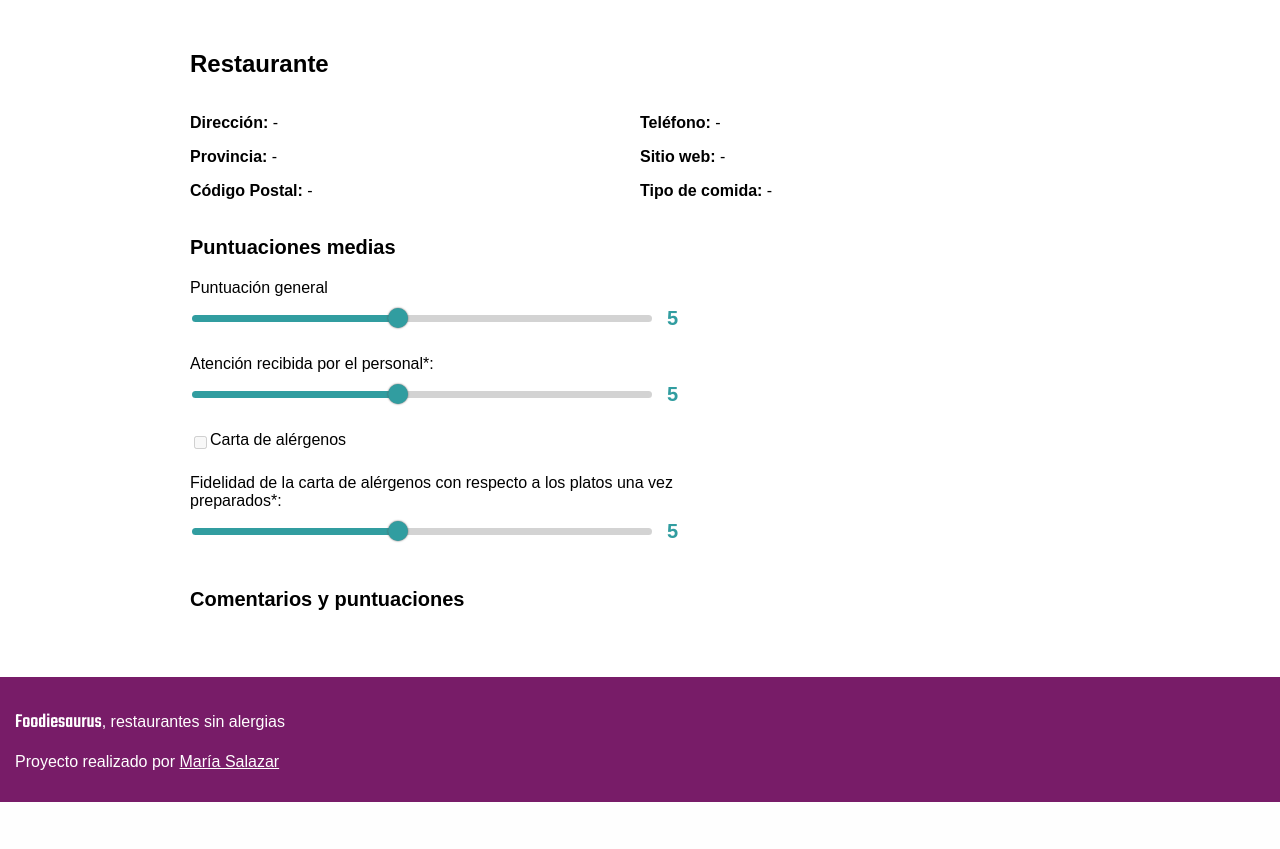
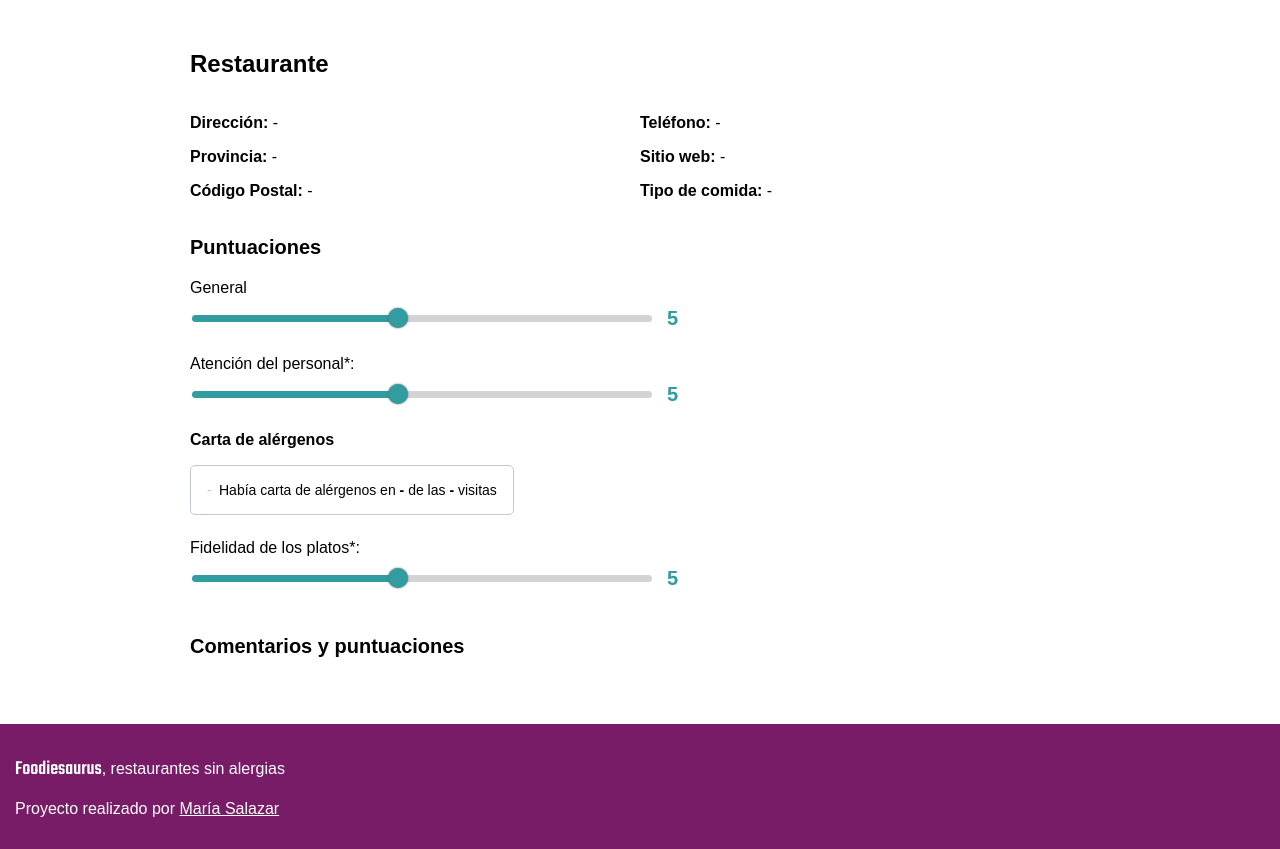
Before and after one commit to Mia-Salazar/safetaurant, a PHP site: page /view/restaurant.html in a window 1280 px wide. Shown: the part 71-920 px from the top of the page. Before the commit the page ends 873 px from the top, so only its background shows below. Run offline with PHP 8.4, Linux system fonts and the light colour scheme; data that the repository does not hold is empty.

Commit message:
Add total of charts

```diff
--- a/assets/stylesheets/restaurant.css
+++ b/assets/stylesheets/restaurant.css
@@ -28,6 +28,19 @@
     gap:  20px;
     padding: 0;
 	list-style-type: none;
+}
+
+.allergen-chart {
+	margin-top: 0;
+	margin-bottom: 0;
+}
+
+.info-list {
+	margin-bottom: 24px;
+}
+
+.info-list-item span {
+	font-weight: 600;
 }
 
 h3 {
--- a/view/restaurant.html
+++ b/view/restaurant.html
@@ -81,27 +81,28 @@
         </div>
       </div>
       <div class="averages-container">
-        <h3 id="averages">Puntuaciones medias</h3>
+        <h3 id="averages">Puntuaciones</h3>
         <div class="input-group">
-          <label class="input-label" for="generalScore">Puntuación general</label>
+          <label class="input-label" for="generalScore">General</label>
           <div class="range-input-container">
             <input class="range-input" id="generalScore" name="generalScore" value="5" type="range" min="1" max="10" required oninput="numberGeneral.value=value" disabled/>
             <output type="number" class="range-number" id="numberGeneral" min="1" max="10" value="5" disabled>5</output>
           </div>
         </div>
         <div class="input-group">
-          <label class="input-label" for="attentionScore">Atención recibida por el personal*: </label>
+          <label class="input-label" for="attentionScore">Atención del personal*: </label>
           <div class="range-input-container">
             <input class="range-input" id="attentionScore" name="attentionScore" value="5" type="range" min="1" max="10" required oninput="numberAttention.value=value" disabled/>
             <output type="number" class="range-number" id="numberAttention" min="1" max="10" value="5" disabled>5</output>
           </div>
         </div>
-        <div class="checkbox-group">
-          <label class="input-label" for="allergenChart" >Carta de alérgenos</label>
-          <input class="input" id="allergenChart" name="allergenChart" type="checkbox" disabled />
-        </div>
+        <h4 class="allergen-chart">Carta de alérgenos</h4>
+        <ul class="info-list">
+          <li class="info-list-item">Había carta de alérgenos en <span id="chartNumber">-</span> de las <span id="totalScores">-</span> visitas
+          </li>
+        </ul>
         <div class="input-group hidden">
-          <label class="input-label" for="fidelityScore">Fidelidad de la carta de alérgenos con respecto a los platos una vez preparados*: </label>
+          <label class="input-label" for="fidelityScore">Fidelidad de los platos*: </label>
           <div class="range-input-container">
             <input class="range-input" id="fidelityScore" name="fidelityScore" value="5" type="range" min="1" max="10" required oninput="numberFidelity.value=value" disabled/>
             <output type="number" class="range-number" id="numberFidelity" min="1" max="10" value="5" disabled>5</output>
@@ -171,7 +172,7 @@
 
         date.innerHTML = score.created;
         userName.innerHTML = score.userName;
-        allergenChart.innerHTML= `<span class='highlight'>¿Carta de alérgenos?: </span>${score.allergenChart === "0" ? "Sí" : "No"}`;
+        allergenChart.innerHTML= `<span class='highlight'>¿Carta de alérgenos?: </span>${score.allergenChart === "1" ? "Sí" : "No"}`;
         comment.innerHTML = `<span class='highlight'>Comentario: </span>${score.comment || "-"}`;
         fidelityScore.innerHTML = `<span class='highlight'>Puntuación de fidelidad: </span>${score.fidelityScore}`;
         generalScore.innerHTML = `<span class='highlight'>Puntuación general: </span>${score.generalScore}`;
@@ -211,8 +212,6 @@
       changeInputRangeBackground(averageAttentionId, averageAttention);
       document.getElementById("numberAttention").value = averageAttention;
       averageAttentionId.value = averageAttention;
-
-      document.getElementById("allergenChart").checked = Math.floor(average.allergenChart) === "0" ? false : true;
     }
 
     //Obtenemos los datos del restaurante
@@ -235,6 +234,19 @@
       xmlhttp.send(JSON.stringify(data));
     }
 
+    //Obtenemos la información sobre cuántas veces se encontró carta de alérgenos
+    const getChartsFound = () => {
+      var xmlhttp = new XMLHttpRequest();
+      xmlhttp.open("POST", "http://localhost/SafeTaurant/controller/charts-found.php", true);
+      xmlhttp.setRequestHeader("Content-Type", "application/json");
+      xmlhttp.onreadystatechange = function() {
+        if (this.readyState == 4 && this.status == 200) {
+          document.getElementById("chartNumber").innerHTML = this.responseText;
+        }
+      };
+      xmlhttp.send(JSON.stringify(data));
+    }
+
     //Obtenemos la información de todas las puntuaciones medias
     const getAverage = () => {
       var xmlhttp = new XMLHttpRequest();
@@ -245,7 +257,9 @@
           //Guardamos los datos en una variable
           //Colocamos los datos de las calificaciones medias en la página
           average = JSON.parse(this.responseText);
+          document.getElementById("totalScores").innerHTML = average.totalReviews
           putAverage();
+          getChartsFound()
         } else if (this.status == 404) {
           //Si no se encuentra el ID del restaurante, le dejamos este mensaje
           document.getElementById("averages").innerHTML = "No hay puntuaciones medias para este restaurante";
@@ -253,6 +267,7 @@
       };
       xmlhttp.send(JSON.stringify(data));
     }
+
 
     //Obtenemos las puntuaciones
     const getScores = () => {
```
Also changed, not shown: controller/charts-found.php (added, +18 -0 lines), model/queryScore.php (+11 -1 lines).
